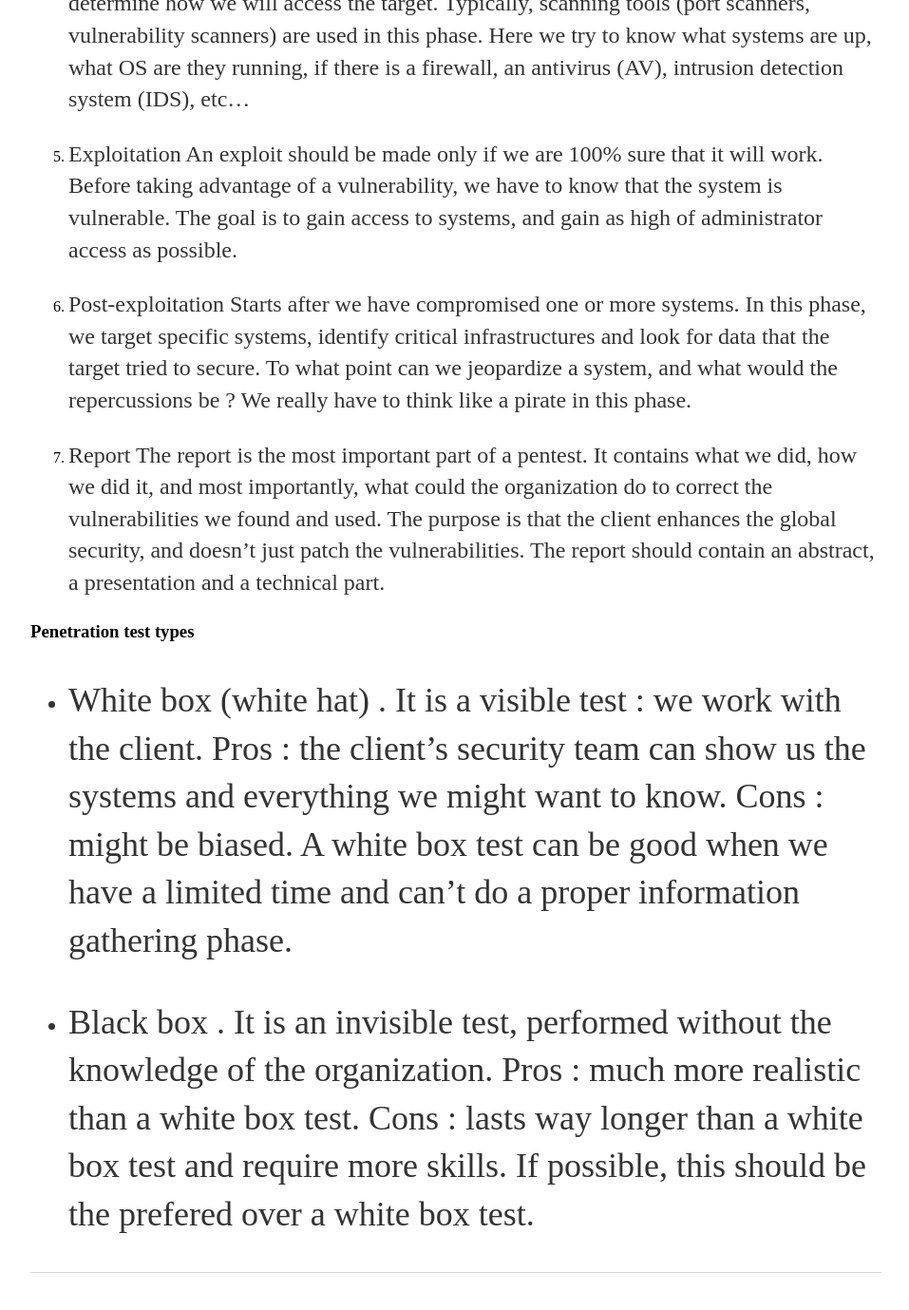
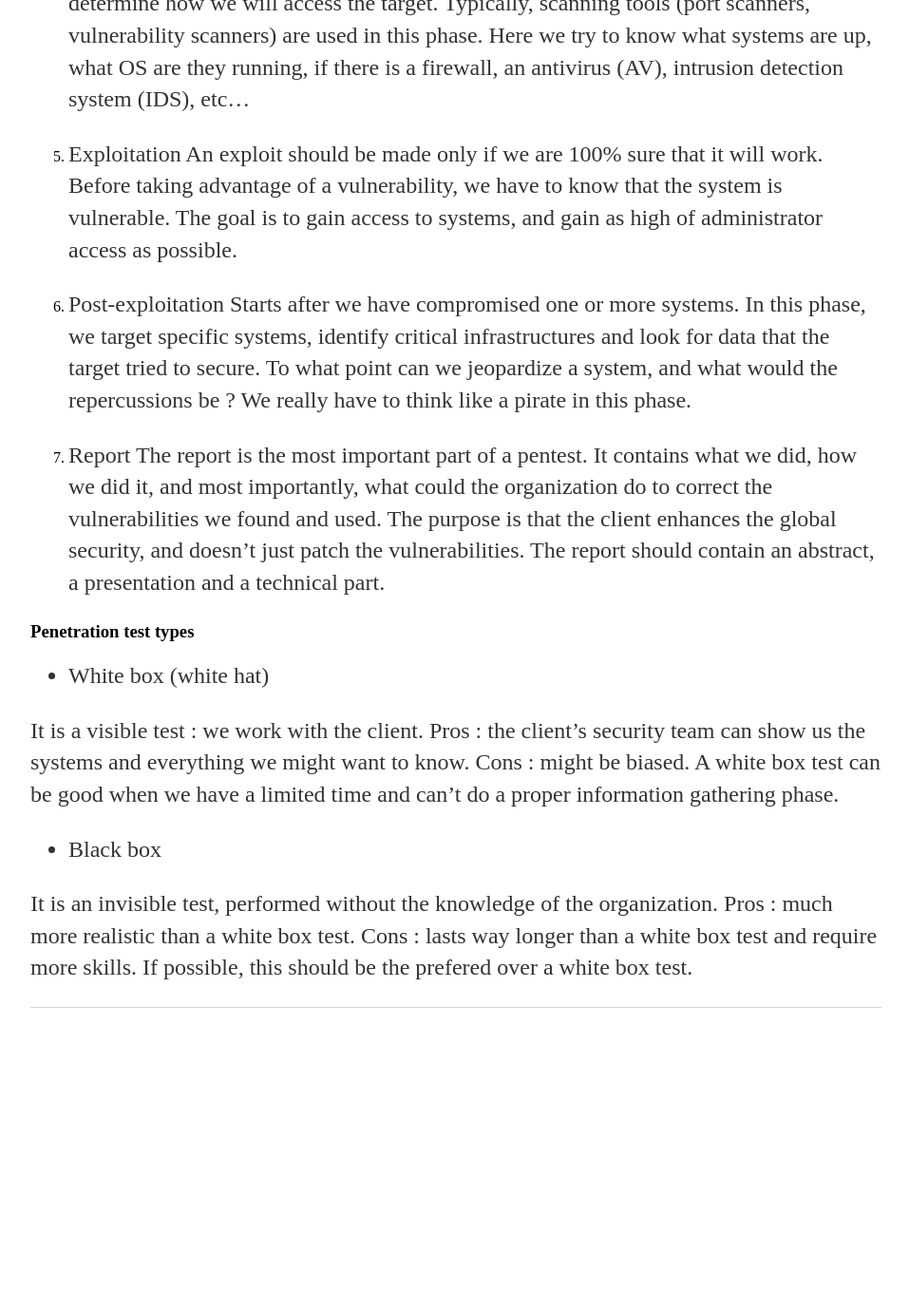
Before and after one commit to jsom1/jsom1.github.io, a Jekyll site: the page built from _summaries/metasploit.md, in a window 1280 px wide and 1400 px high, scrolled down 1580 px. Shown: the top 1379 px of the window at 95% size, without its empty margins (160-1117 px from the left). Built offline with Jekyll 4.4.1, drawn with Linux system fonts in a browser that asks for light colours; our own code applies the rules of GitHub Pages for plain Markdown files; after the commit the page ends 2701 px from its top, so only the background shows below that.

```diff
--- a/_summaries/metasploit.md
+++ b/_summaries/metasploit.md
@@ -60,13 +60,15 @@ The report should contain an abstract, a presentation and a technical part.
 
 ### Penetration test types
 
-* White box (white hat) .
+* White box (white hat)
+
 It is a visible test : we work with the client.
 Pros : the client’s security team can show us the systems and everything we might want to know.
 Cons : might be biased.
 A white box test can be good when we have a limited time and can’t do a proper information gathering phase.
 
-* Black box .
+* Black box
+
 It is an invisible test, performed without the knowledge of the organization.
 Pros : much more realistic than a white box test.
 Cons : lasts way longer than a white box test and require more skills.
```
